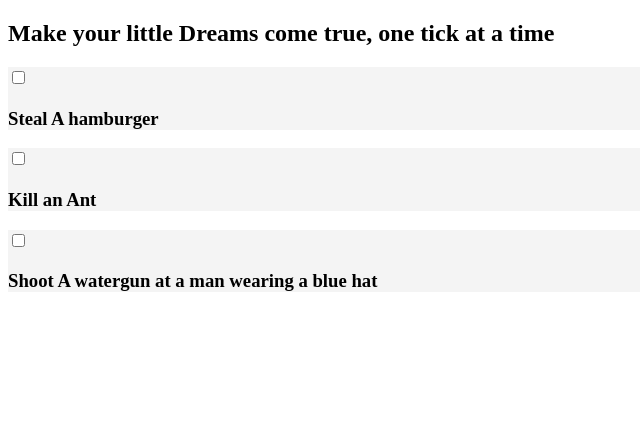
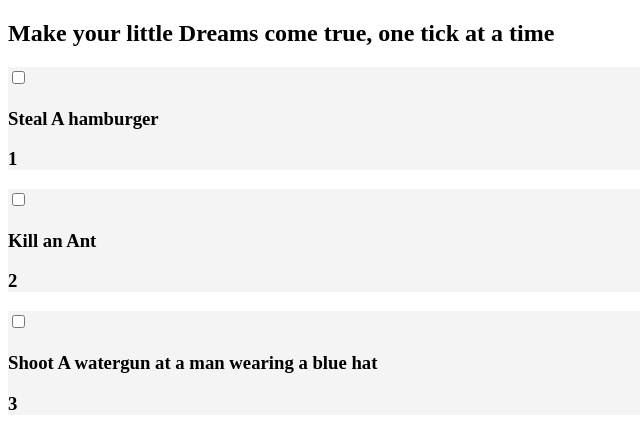
Before and after one commit to Reroot/React-Todo, a React (Create React App) app: page / in a window 1280 px wide. Shown: the top 448 px of the page, without its empty margins (0-640 px from the left). Built offline with nearby package versions, Linux system fonts and the light colour scheme.

Commit message:
working app level state functions/customs

```diff
--- a/src/App.js
+++ b/src/App.js
@@ -25,8 +25,10 @@ class App extends Component {
 		]
 	};
 
-	markComplete = (id) => {
-		console.log("logged from app.js tower");
+	// markComplete = (id) => {};
+
+	deleteTask = (id) => {
+		console.log("delete from app.js tower");
 	};
 
 	render() {
@@ -35,7 +37,7 @@ class App extends Component {
 				<div>
 					<Header />
 					{/* <AddItem /> */}
-					<Todos todos={this.state.todos} markComplete={this.markComplete} />
+					<Todos todos={this.state.todos} deleteTask={this.deleteTask} />
 				</div>
 			</div>
 		);
--- a/src/TodoItem.js
+++ b/src/TodoItem.js
@@ -3,7 +3,7 @@ import React, { Component } from "react";
 export class TodoItem extends Component {
 	getStyle = () => {
 		return {
-			background: "#f4f4f4",
+			background: "#f4f4f5",
 			textDecoration: this.props.todo.completed ? "line-through" : "none"
 		};
 	};
@@ -29,10 +29,12 @@ export class TodoItem extends Component {
 					//need to bind it to componets/
 					//the way around this bind is by creating methods within our props instead
 					// onChange={this.checked.bind(this)}
-					onChange={this.markComplete}
-					onClick={this.deleteTask}
+					//if you use an arrow function you don't have to use bind this, you ccna just pass in the event
+					onChange={this.props.markComplete}
+					// onClick={()}
 				/>{" "}
 				<p>{this.props.todo.title}</p>
+				<p>{this.props.todo.id}</p>
 			</div>
 		);
 	}
--- a/src/Todos.js
+++ b/src/Todos.js
@@ -3,6 +3,9 @@ import ToDoItem, { TodoItem } from "./TodoItem";
 import PropTypes from "prop-types";
 //todos is the name of our state, comes from the name we passed from app.js
 class Todos extends Component {
+	//to dos is the next level, bottom levvel [assed this.props.markcompepte]
+	markComplete = (i) => {};
+
 	render() {
 		//app level state is shared
 		// return this.props.todos.map((todo) => <h2>{todo.title}</h2>);
```
